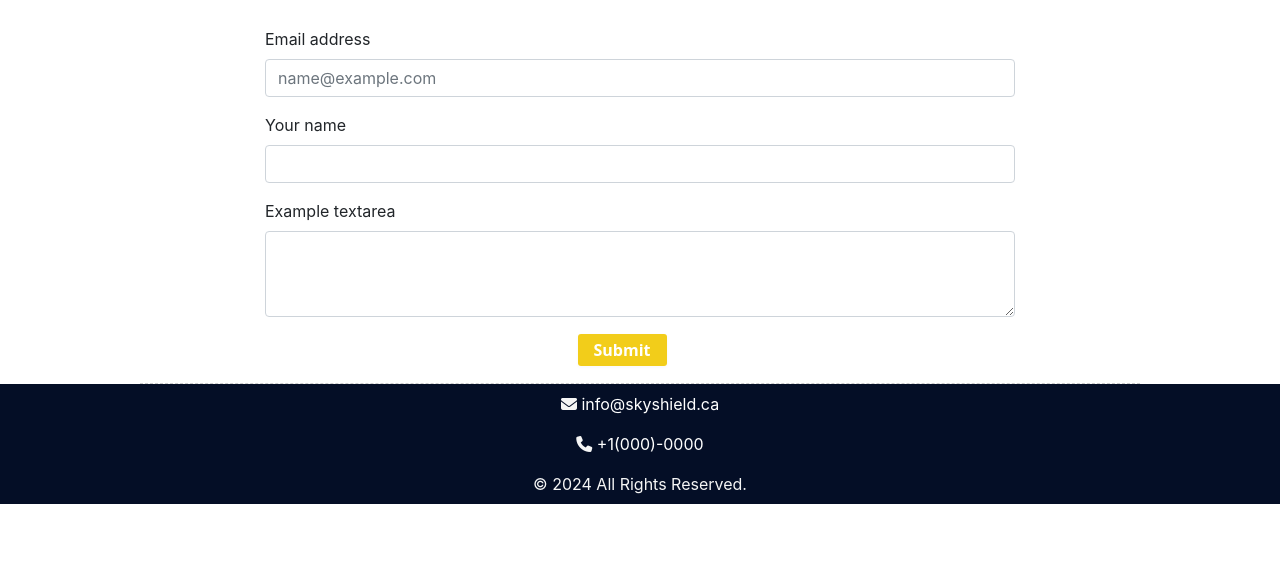
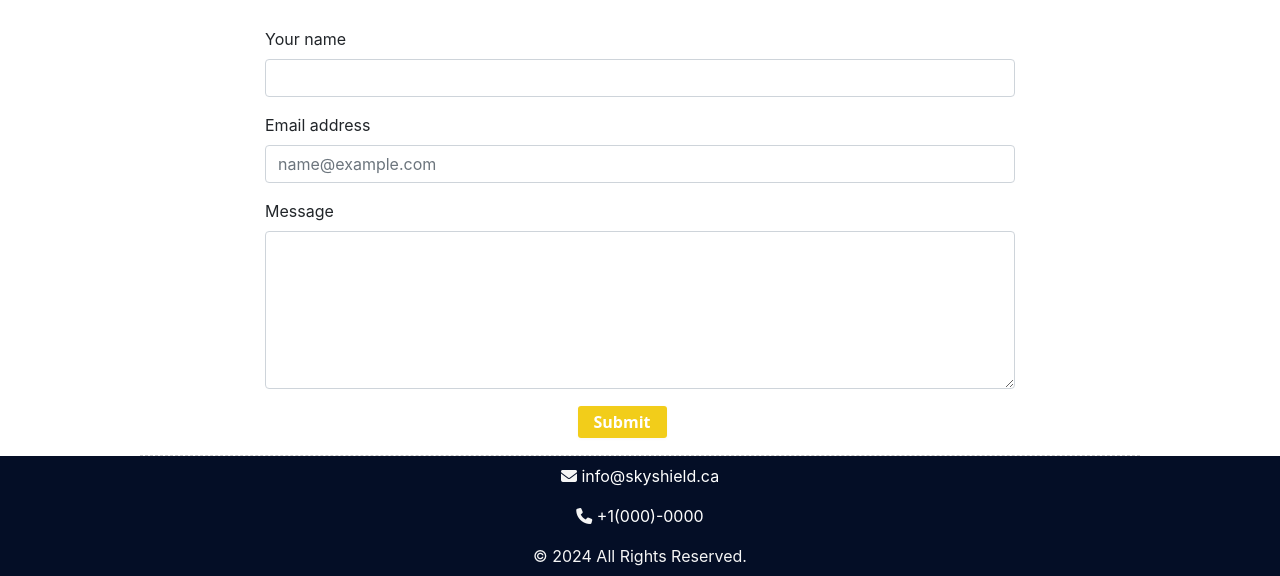
Before and after one commit to cass430/Sky-Shield-Inc, a plain HTML site: page contact.html in a window 1280 px wide. Shown: the part 317-893 px from the top of the page. Before the commit the page ends 821 px from the top, so only its background shows below. Drawn offline with nearby package versions, Linux system fonts and the light colour scheme.

Commit message:
Contact form : retrieve data from inputs

```diff
--- a/contact.html
+++ b/contact.html
@@ -80,22 +80,29 @@
     </nav>
         <main class="contact-container">
 
-  <form>
+  <form action="https://api.web3forms.com/submit" method="POST">
+
+    <input type="hidden" name="access_key" value="3e285fa4-7cda-4543-9cdf-af2113c9da79">
+
+  <div class="form-group">
+    <label for="exampleFormControlInput2">Your name</label>
+    <input type="text" name="name" class="form-control" id="exampleFormControlInput2" required>
+  </div>
   <div class="form-group">
     <label for="exampleFormControlInput1">Email address</label>
-    <input type="email" class="form-control" id="exampleFormControlInput1" placeholder="name@example.com">
+    <input type="email" name="email" class="form-control" id="exampleFormControlInput1" placeholder="name@example.com" required>
   </div>
   <div class="form-group">
-    <label for="exampleFormControlInput2">Your name</label>
-    <input type="text" class="form-control" id="exampleFormControlInput2" placeholder="">
+    <label for="exampleFormControlTextarea1">Message</label>
+    <textarea class="form-control" name="message" id="exampleFormControlTextarea1" rows="6"></textarea>
   </div>
+  <!-- Honeypot Spam Protection -->
+<input type="checkbox" name="botcheck" class="hidden" style="display: none;">
 
-  <div class="form-group">
-    <label for="exampleFormControlTextarea1">Example textarea</label>
-    <textarea class="form-control" id="exampleFormControlTextarea1" rows="3"></textarea>
-  </div>
+
   <div class="center-button">
   <button  type="submit" class="button-5" role="button"> Submit</button>
+
 </div>
 </form>
 
```
